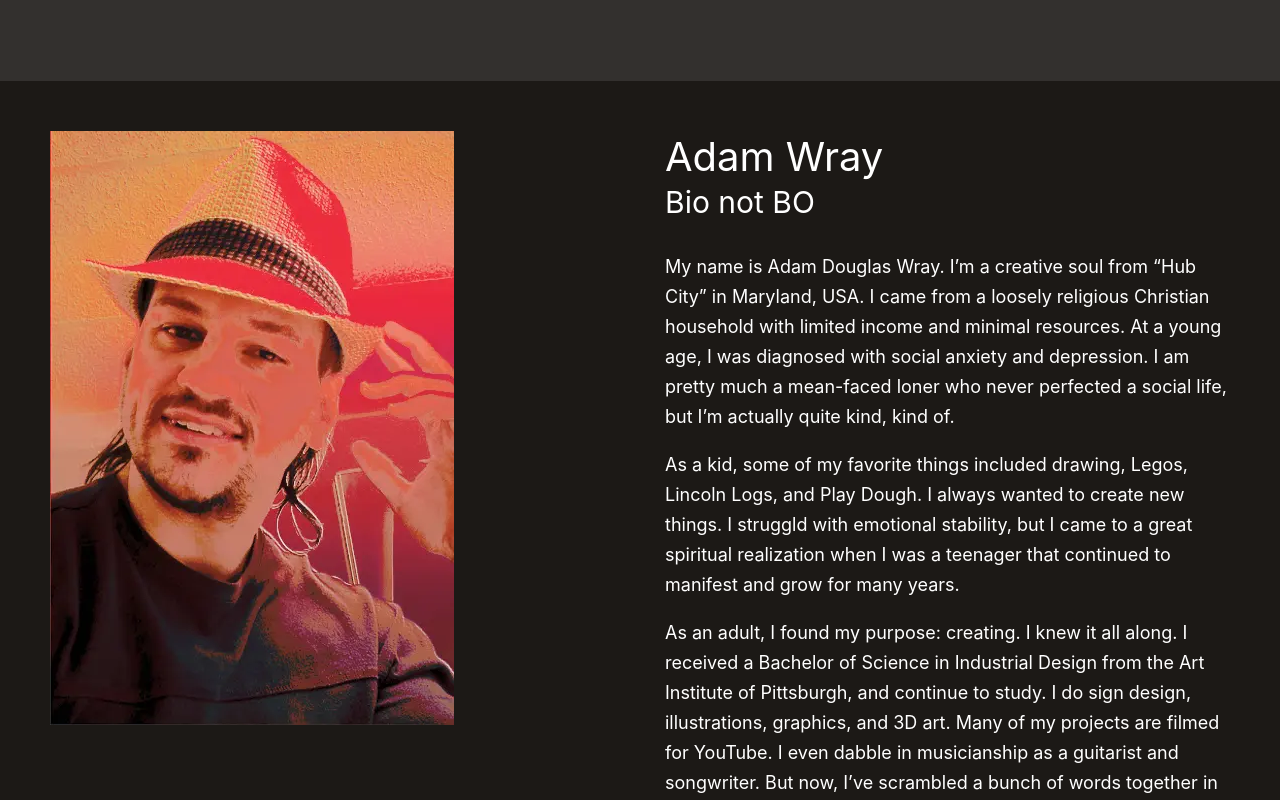
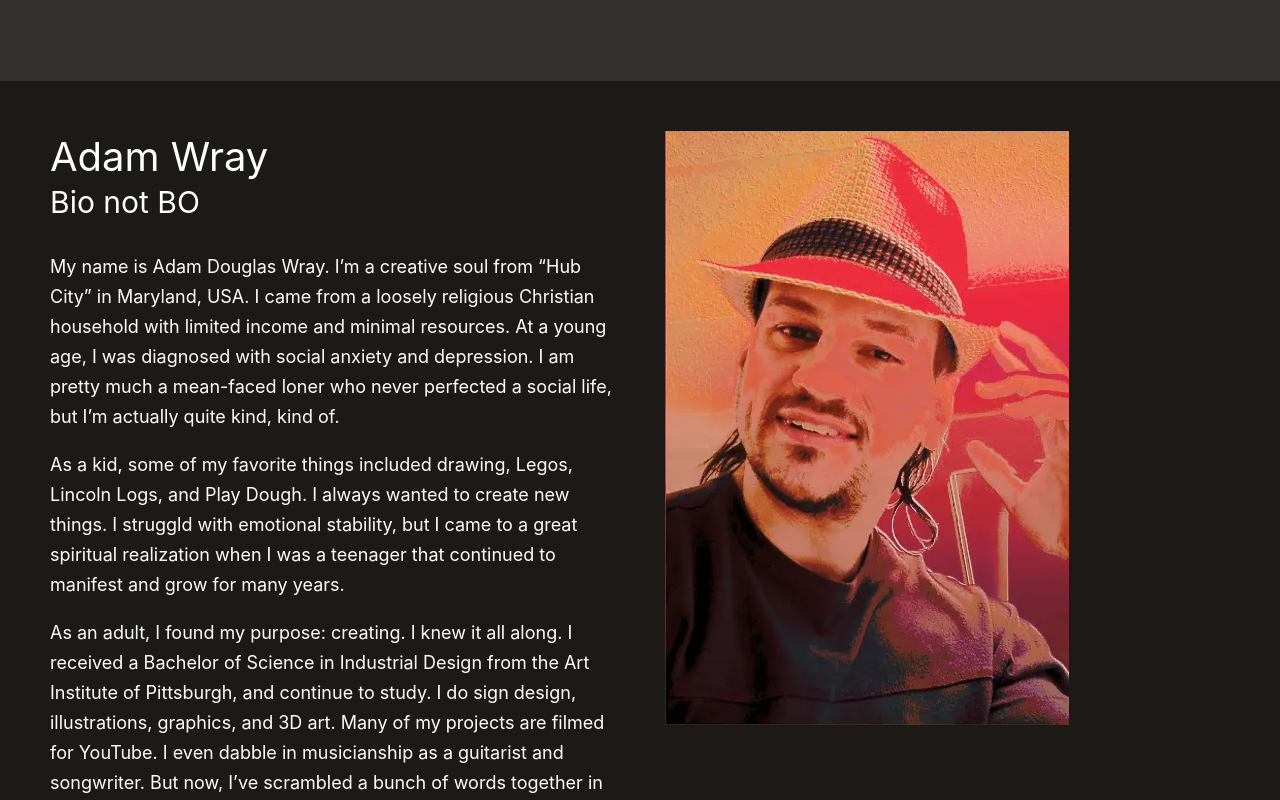
Before and after one commit to wrmz/adamwraythevolcano.com, a Vue app: page / in a window 1280 px wide. Shown: the part 1440-2240 px from the top of the page. Built offline with nearby package versions, Linux system fonts and the light colour scheme; grey boxes are pictures that could not be loaded.

Commit message:
Stagger content/image in tablet+

```diff
--- a/src/App.vue
+++ b/src/App.vue
@@ -101,6 +101,17 @@ const year = (new Date()).getFullYear();
     grid-template-columns: repeat(2, minmax(0, 1fr));
     gap: 30px;
     padding: 40px 30px;
+    &:nth-child(odd) {
+      aside, article {
+        grid-row: 1;
+      }
+      aside {
+        grid-column: 2;
+      }
+      article {
+        grid-column: 1;
+      }
+    }
   }
   @media (min-width: 1024px) {
     gap: 50px;
--- a/src/components/TheBook.vue
+++ b/src/components/TheBook.vue
@@ -4,6 +4,12 @@
 </script>
 <template>
     <section id="book" class="section" role="region" tabindex="0">
+         <aside class="section__column">
+            <picture class="picture">
+                <source srcset="@/assets/images/book_cover.webp" format="image/webp">
+                <img alt="" src="@/assets/images/book_cover.jpg">
+            </picture>
+        </aside>
         <article class="section__column">
             <header class="section__header">
                 <h2 class="section__title">The Volcano</h2>
@@ -29,12 +35,6 @@
                 </TheCallout>
             </footer>
         </article>
-        <aside class="section__column">
-            <picture class="picture">
-                <source srcset="@/assets/images/book_cover.webp" format="image/webp">
-                <img alt="" src="@/assets/images/book_cover.jpg">
-            </picture>
-        </aside>
     </section>
 </template>
 <style>
```
